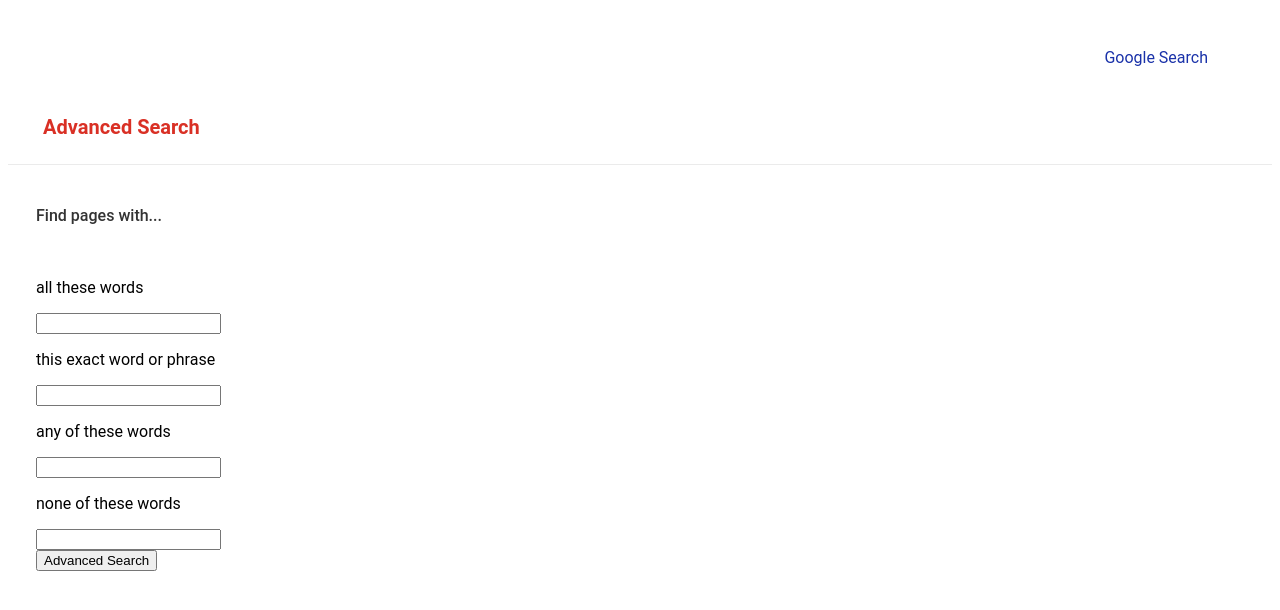
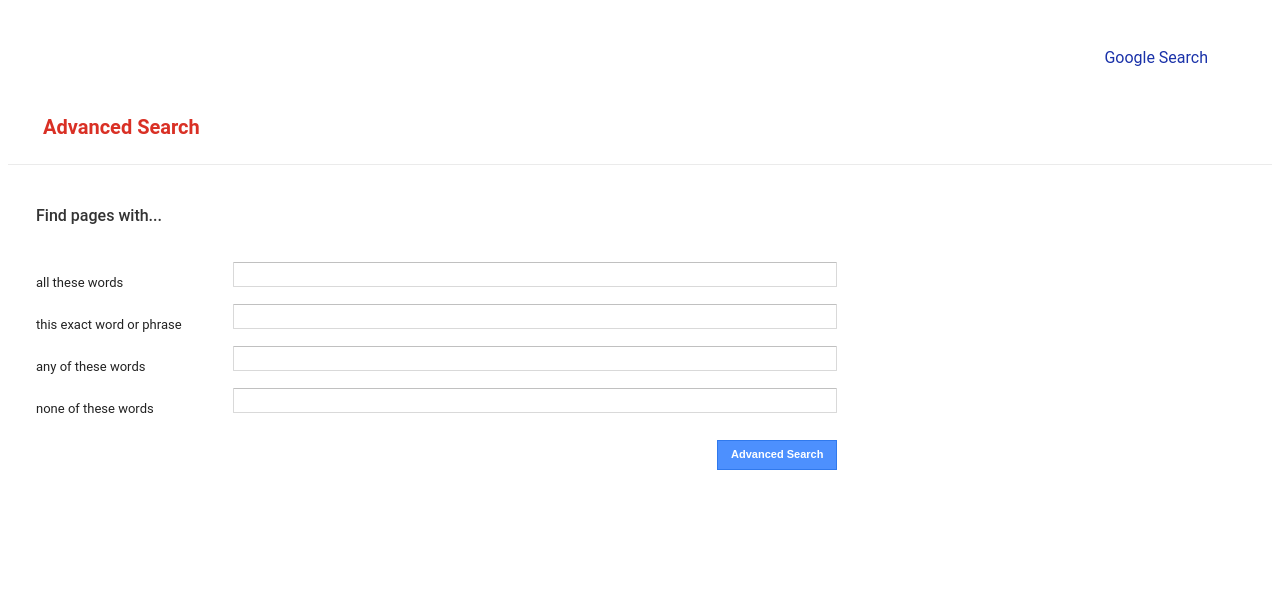
Before and after one commit to DanielJrPuente/Google-Search-Design, a website: page advancedSearch.html in a window 1280 px wide. Drawn offline with Linux system fonts and the light colour scheme.

Commit message:
5. Like Google’s own Advanced Search page, the four options should be stacked vertically, and all of the text fields should be left aligned.

```diff
--- a/advancedSearch.html
+++ b/advancedSearch.html
@@ -34,44 +34,51 @@
 
             <form action="https://www.google.com/search" class="form">
                 <div class="field">
-                    <div class="field__text">
-                        <p>all these words</p>
+                    <div class="field__text-cont">
+                        <p class="field__text">all these words</p>
                     </div>
-                    <div class="field__input">
-                        <input type="text" name="as_q" class="form-input">
+                    <div class="field__input-cont">
+                        <input type="text" name="as_q" class="field__input">
                     </div>
                 </div>
 
                 <div class="field">
-                    <div class="field__text">
-                        <p>this exact word or phrase</p>
+                    <div class="field__text-cont">
+                        <p class="field__text">this exact word or phrase</p>
                     </div>
-                    <div class="field__input">
-                        <input type="text" name="as_epq" class="form-input">
+                    <div class="field__input-cont">
+                        <input type="text" name="as_epq" class="field__input">
                     </div>
                 </div>
 
                 <div class="field">
-                    <div class="field__text">
-                        <p>any of these words</p>
+                    <div class="field__text-cont">
+                        <p class="field__text">any of these words</p>
                     </div>
-                    <div class="field__input">
-                        <input type="text" name="as_oq" class="form-input">
+                    <div class="field__input-cont">
+                        <input type="text" name="as_oq" class="field__input">
                     </div>
                 </div>
 
                 <div class="field">
-                    <div class="field__text">
-                        <p>none of these words</p>
+                    <div class="field__text-cont">
+                        <p class="field__text">none of these words</p>
                     </div>
-                    <div class="field__input">
-                        <input type="text" name="as_eq" class="form-input">
+                    <div class="field__input-cont">
+                        <input type="text" name="as_eq" class="field__input">
                     </div>
                 </div>
 
-                <div>
-                    <input type="submit" value="Advanced Search">
+
+                <div class="field">
+                    <div class="field__text-cont">
+                        <p class="field__text"></p>
+                    </div>
+                    <div class="field__input-cont">
+                        <input type="submit" value="Advanced Search" class="adv-btn">
+                    </div>
                 </div>
+
 
             </form>
         </div>
--- a/src/scss/advanced/_advanced.scss
+++ b/src/scss/advanced/_advanced.scss
@@ -18,3 +18,64 @@
     color: #333;
     vertical-align: middle;
 }
+
+.field {
+    display: block;
+}
+
+.field__text-cont {
+    display: inline-block;
+    min-width: 167px;
+    width: 16%;
+    height: 42px;
+    color: #222;
+    font-size: 13px;
+    line-height: 16px;
+    vertical-align: middle;
+}
+
+.field__input-cont {
+    display: inline-block;
+    min-width: 167px;
+    min-height: 41px;
+    vertical-align: middle;
+    width: 50%;
+    .field__input {
+        width: 100%;
+        border-radius: 1px;
+        border: 1px solid #d9d9d9;
+        border-top: 1px solid #c0c0c0;
+        font-size: 13px;
+        height: 25px;
+        padding: 1px 8px;
+    }
+}
+
+.adv-btn-cont {
+    display: flex;
+
+}
+
+.spacio{
+    width: 16%;
+    min-width: 167px;
+}
+
+.adv-btn {
+    box-shadow: none;
+    background-color: #4d90fe;
+    border: 1px solid #3079ed;
+    color: #fff;
+
+    user-select: none;
+    line-height: 100%;
+    height: 30px;
+    min-width: 120px;
+
+    margin: 10px 0;
+    padding: 0 12px;
+    font-size: 11px;
+    font-weight: bold;
+    float: right;
+
+}
```
Also changed, not shown: build/css/app.css.
